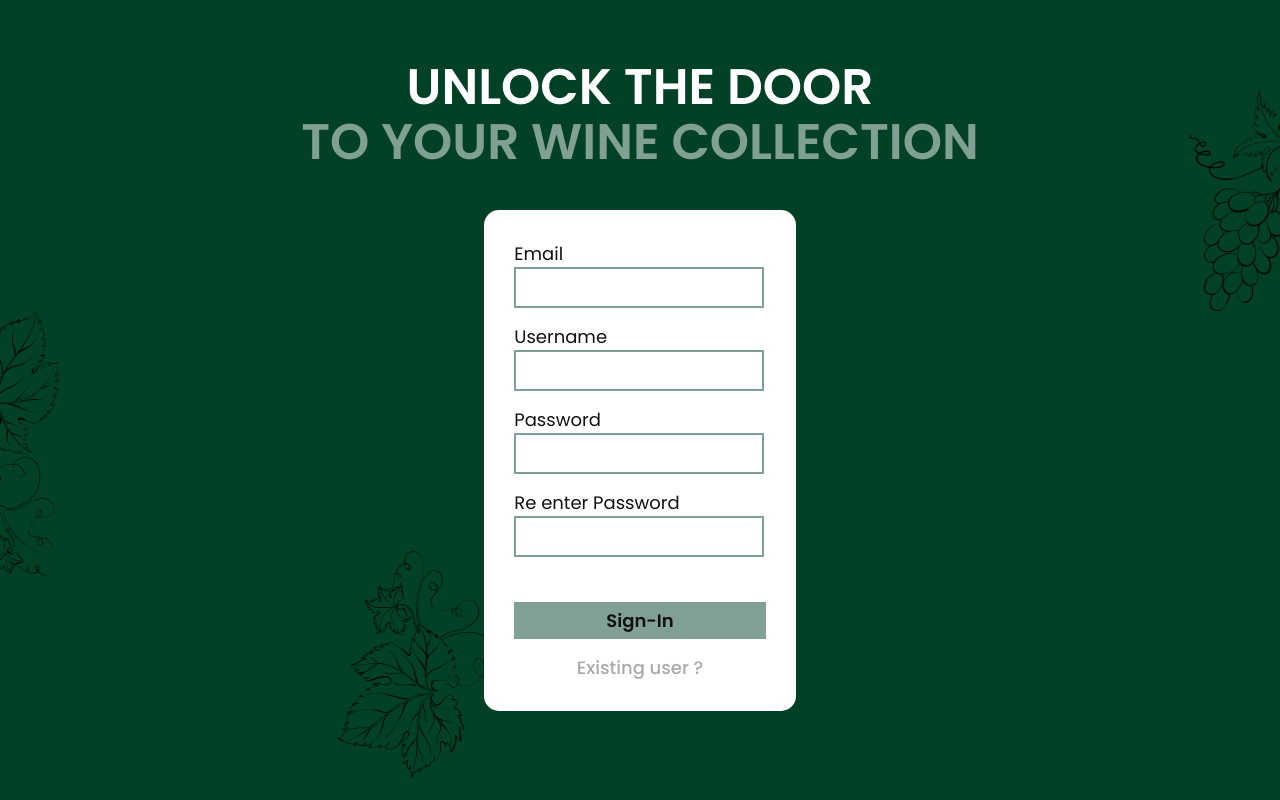
After one commit to shra1-666/Blends, a PHP site: page /HTML/sign-up.html in a window 1280 px wide; the page is wider, and only the part inside the window is pictured. The commit adds this page. Run offline with PHP 8.4, Linux system fonts and the light colour scheme.

Commit message:
sign-in and sign-up page created

```diff
--- a/CSS/style.css
+++ b/CSS/style.css
@@ -365,3 +365,106 @@ color: #D3AD7F;
 /* ------------------------------------------------------------------------------
 Index Page End
 ------------------------------------------------------------------------------ */
+
+/* ------------------------------------------------------------------------------
+Sign-Up Page Start
+------------------------------------------------------------------------------ */
+
+.user-container{
+    width: 100vw;
+    height: 100vh;
+    align-items: center;
+}
+
+.login-patterns{
+    position: absolute;
+    scale: 80%;
+    z-index: 1;
+}
+
+.signup-head-div{
+    display: flex;
+    flex-direction: column;
+    align-items: center;
+    margin-top: 50px;
+    z-index: 2;
+}
+
+.signup-head-text{
+    font-weight: 600;
+    font-size: 50px;
+    color: var(--color-secondary);
+}
+
+.signup-head-text2{
+    color: #80A093;
+    margin-top: -20px;
+}
+
+.login-entries-container{
+    display: flex;
+    flex-direction: column;
+    background-color: var(--color-secondary);
+    padding: 30px;
+    border-radius: 15px;
+    margin-top: 30px;
+    z-index: 2;
+}
+
+.login-entries-set{
+    display: flex;
+    flex-direction: column;
+    margin-bottom: 15px;
+}
+
+.login-text-box{
+    width: 250px;
+    border: 2px solid #80A093;
+    outline: none;
+    font-size: 18px;
+    font-weight: 500;
+    padding: 5px 10px;
+}
+
+.login-text-box:focus{
+    background-color: #80A093;
+}
+
+.login-entries-set label{
+    font-weight: 400;
+    font-size: 18px;
+    color: #111;
+}
+
+.login-entries-set a{
+    text-decoration: none;
+    font-weight: 600;
+    font-size: 18px;
+    color: #111;
+    background-color: #80A093;
+    align-self: center;
+    padding: 5px 92px;
+    margin-top: 30px;
+    transition: 0.2s ease-in-out;
+}
+
+.login-entries-set a:hover{
+    background-color: #024126;
+    color: var(--color-secondary);
+}
+
+.user-type-btn{
+    text-decoration: none;
+    font-weight: 500;
+    font-size: 18px;
+    color: #AAAAAA;
+    align-self: center;
+}
+
+.sign-in-container{
+    margin-top: 80px;
+}
+
+/* ------------------------------------------------------------------------------
+Sign-Up Page End
+------------------------------------------------------------------------------ */
--- a/HTML/index.html
+++ b/HTML/index.html
@@ -14,7 +14,7 @@
         <div class="navigation-div">
             <nav class="nav-bar">
                 <a class="nav-entries" href="#hero">Home</a>
-                <a class="nav-entries" href="#guide">Guide</a>
+                <a class="nav-entries dummy" href="#guide">Guide</a>
                 <a class="nav-entries-logo" href="#"><img class="nav-logo" src="/Resources/Logo.svg" alt=""></a>
                 <a class="nav-entries" href="#explore">Explore</a>
                 <a class="nav-entries" href="#about">About</a>
--- /dev/null
+++ b/HTML/sign-up.html
@@ -0,0 +1,41 @@
+<!DOCTYPE html>
+<html lang="en">
+<head>
+    <meta charset="UTF-8">
+    <meta http-equiv="X-UA-Compatible" content="IE=edge">
+    <meta name="viewport" content="width=device-width, initial-scale=1.0">
+    <link rel="stylesheet" href="/CSS/style.css">
+    <title>Sign-Up | Blends</title>
+</head>
+<body>
+    <div class="container user-container">
+        <img class="login-patterns" src="/Resources/Back-Pattern-Login.png" alt="pattern">
+        <div class="signup-head-div">
+            <h2 class="signup-head-text">UNLOCK THE DOOR</h2>
+            <h2 class="signup-head-text signup-head-text2">TO YOUR WINE COLLECTION</h2>
+        </div>
+        <form class="login-entries-container" action="submit">
+            <div class="login-entries-set">
+                <label for="email">Email</label>
+                <input class="login-text-box" type="email" required>
+            </div>
+            <div class="login-entries-set">
+                <label for="username">Username</label>
+                <input class="login-text-box" type="text" required>
+            </div>
+            <div class="login-entries-set">
+                <label for="password">Password</label>
+                <input class="login-text-box" type="password" required>
+            </div>
+            <div class="login-entries-set">
+                <label for="re-password">Re enter Password</label>
+                <input class="login-text-box" type="password" required>
+            </div>
+            <div class="login-entries-set">
+                <a href="#">Sign-In</a>
+            </div>
+            <a class="user-type-btn" href="#">Existing user ?</a>
+        </form>
+    </div>
+</body>
+</html>
```
Also changed, not shown: HTML/sign-in.html (added, +33 -0 lines), Resources/Back-Pattern-Login.png (added).
